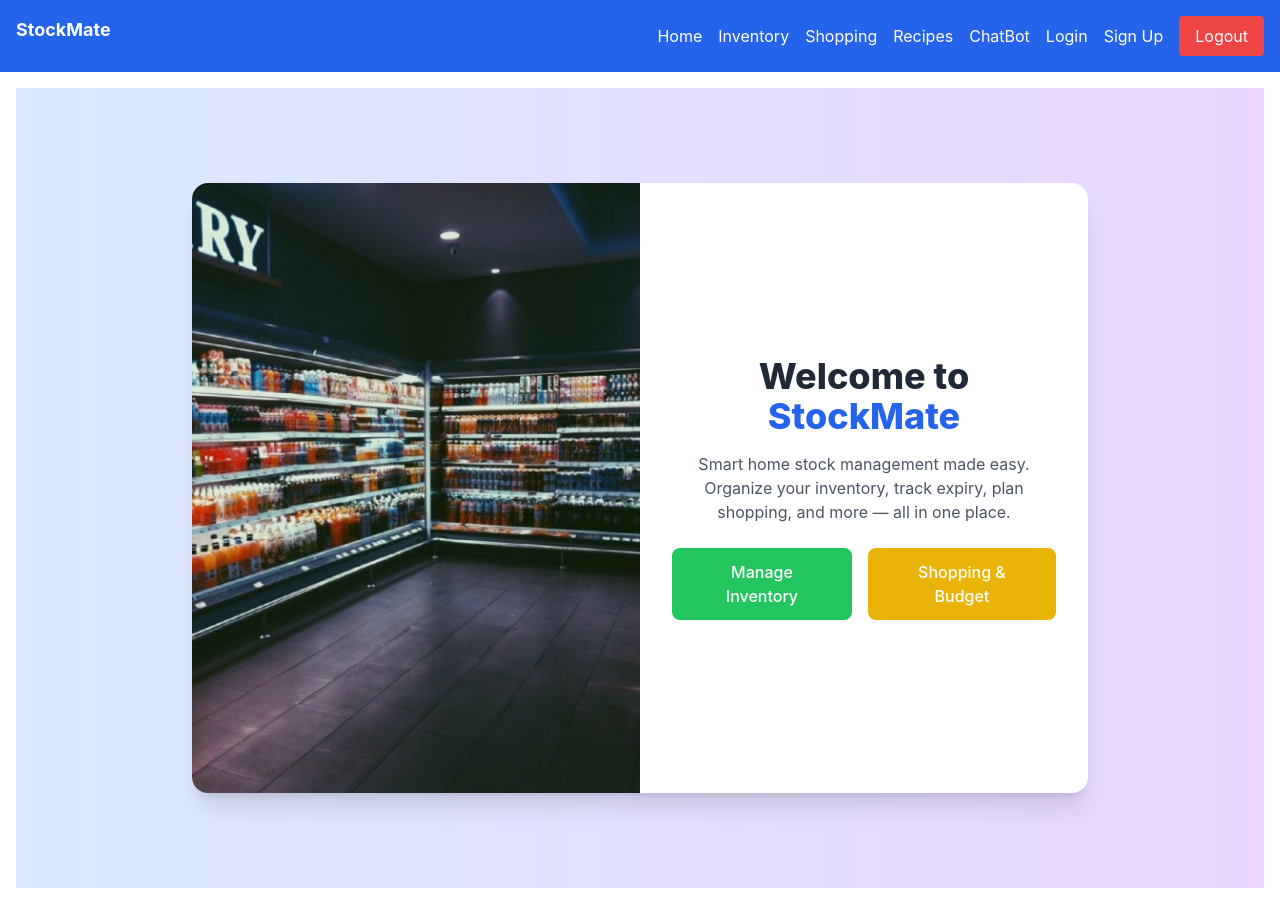
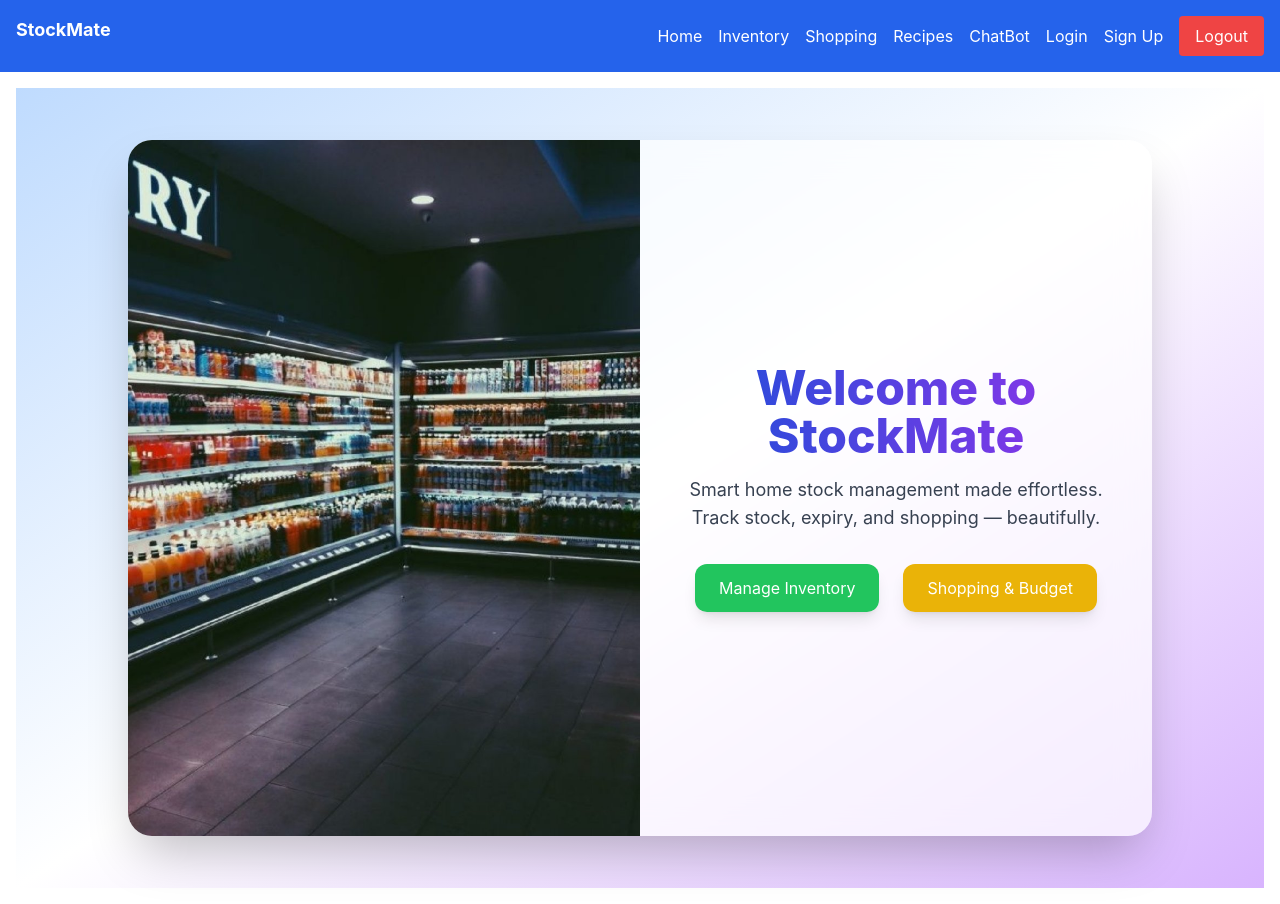
Before and after one commit to it22028150-Costa/StockMate, a React (Create React App) app in the folder client/: page / in a window 1280 px wide. Built offline with nearby package versions, Linux system fonts and the light colour scheme.

Commit message:
Added Framer Motion and Scale on hover/tap for click feedback

```diff
--- a/client/package.json
+++ b/client/package.json
@@ -11,6 +11,7 @@
     "@testing-library/user-event": "^13.5.0",
     "antd": "^5.24.4",
     "axios": "^1.8.4",
+    "framer-motion": "^12.10.0",
     "react": "^19.0.0",
     "react-dom": "^19.0.0",
     "react-router": "^7.4.0",
--- a/client/src/components/Home.jsx
+++ b/client/src/components/Home.jsx
@@ -1,34 +1,61 @@
+import { motion } from "framer-motion";
+
 const Home = () => {
   return (
-    <div className="min-h-screen bg-gradient-to-r from-blue-100 to-purple-200 flex items-center justify-center p-6">
-      <div className="max-w-4xl w-full bg-white shadow-xl rounded-2xl overflow-hidden flex flex-col md:flex-row">
-
+    <div className="min-h-screen bg-gradient-to-br from-blue-200 via-white to-purple-300 flex items-center justify-center p-6">
+      <motion.div
+        initial={{ opacity: 0, scale: 0.95 }}
+        animate={{ opacity: 1, scale: 1 }}
+        transition={{ duration: 0.8 }}
+        className="max-w-5xl w-full bg-white/70 backdrop-blur-lg shadow-2xl rounded-3xl overflow-hidden flex flex-col md:flex-row"
+      >
         {/* Left side - Image */}
-        <div className="md:w-1/2">
+        <motion.div
+          initial={{ x: -50, opacity: 0 }}
+          animate={{ x: 0, opacity: 1 }}
+          transition={{ duration: 1 }}
+          className="md:w-1/2"
+        >
           <img
             src="/wall.jpg"
             alt="Stock Management"
             className="object-cover h-full w-full"
           />
-        </div>
+        </motion.div>
 
         {/* Right side - Content */}
-        <div className="md:w-1/2 p-8 flex flex-col justify-center text-center">
-          <h1 className="text-4xl font-extrabold text-gray-800 mb-4">Welcome to <span className="text-blue-600">StockMate</span></h1>
-          <p className="text-gray-600 mb-6">
-            Smart home stock management made easy. Organize your inventory, track expiry, plan shopping, and more — all in one place.
+        <motion.div
+          initial={{ x: 50, opacity: 0 }}
+          animate={{ x: 0, opacity: 1 }}
+          transition={{ duration: 1 }}
+          className="md:w-1/2 p-10 flex flex-col justify-center text-center"
+        >
+          <h1 className="text-5xl font-extrabold text-transparent bg-clip-text bg-gradient-to-r from-blue-700 to-purple-600 mb-4">
+            Welcome to StockMate
+          </h1>
+          <p className="text-gray-700 text-lg mb-8">
+            Smart home stock management made effortless. Track stock, expiry, and shopping — beautifully.
           </p>
-          <div className="flex flex-col space-y-3 sm:space-y-0 sm:flex-row sm:justify-center sm:space-x-4">
-            <a href="/inventory" className="bg-green-500 hover:bg-green-600 text-white px-6 py-3 rounded-lg font-medium transition">
+          <div className="flex flex-col space-y-4 sm:space-y-0 sm:flex-row sm:justify-center sm:space-x-6">
+            <motion.a
+              whileHover={{ scale: 1.05 }}
+              whileTap={{ scale: 0.95 }}
+              href="/inventory"
+              className="bg-green-500 hover:bg-green-600 text-white px-6 py-3 rounded-xl shadow-lg transition duration-300"
+            >
               Manage Inventory
-            </a>
-            <a href="/shopping" className="bg-yellow-500 hover:bg-yellow-600 text-white px-6 py-3 rounded-lg font-medium transition">
+            </motion.a>
+            <motion.a
+              whileHover={{ scale: 1.05 }}
+              whileTap={{ scale: 0.95 }}
+              href="/shopping"
+              className="bg-yellow-500 hover:bg-yellow-600 text-white px-6 py-3 rounded-xl shadow-lg transition duration-300"
+            >
               Shopping & Budget
-            </a>
+            </motion.a>
           </div>
-        </div>
-
-      </div>
+        </motion.div>
+      </motion.div>
     </div>
   );
 };
```
Also changed, not shown: 1 other file (tests, documents, lock files or other folders).
